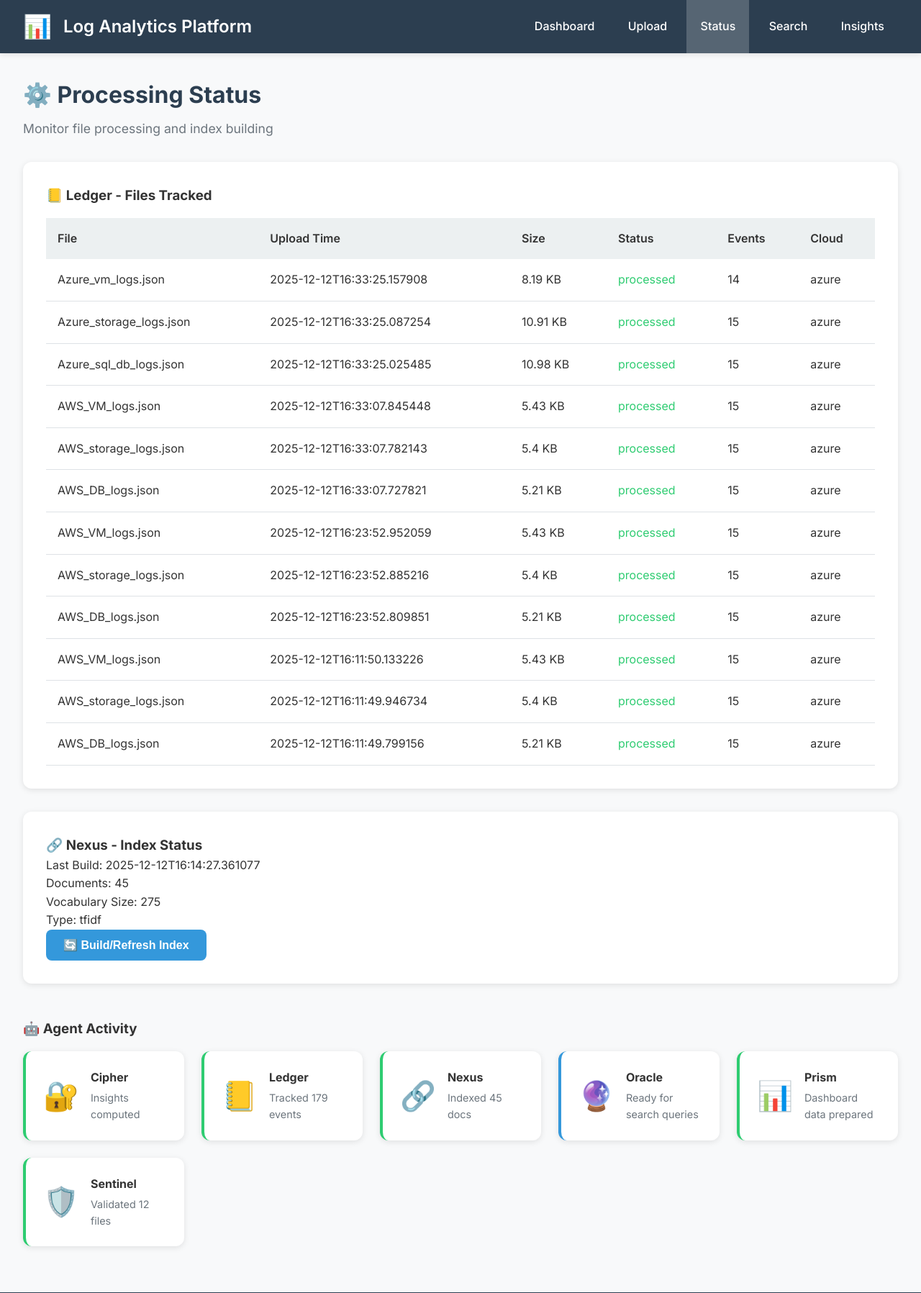
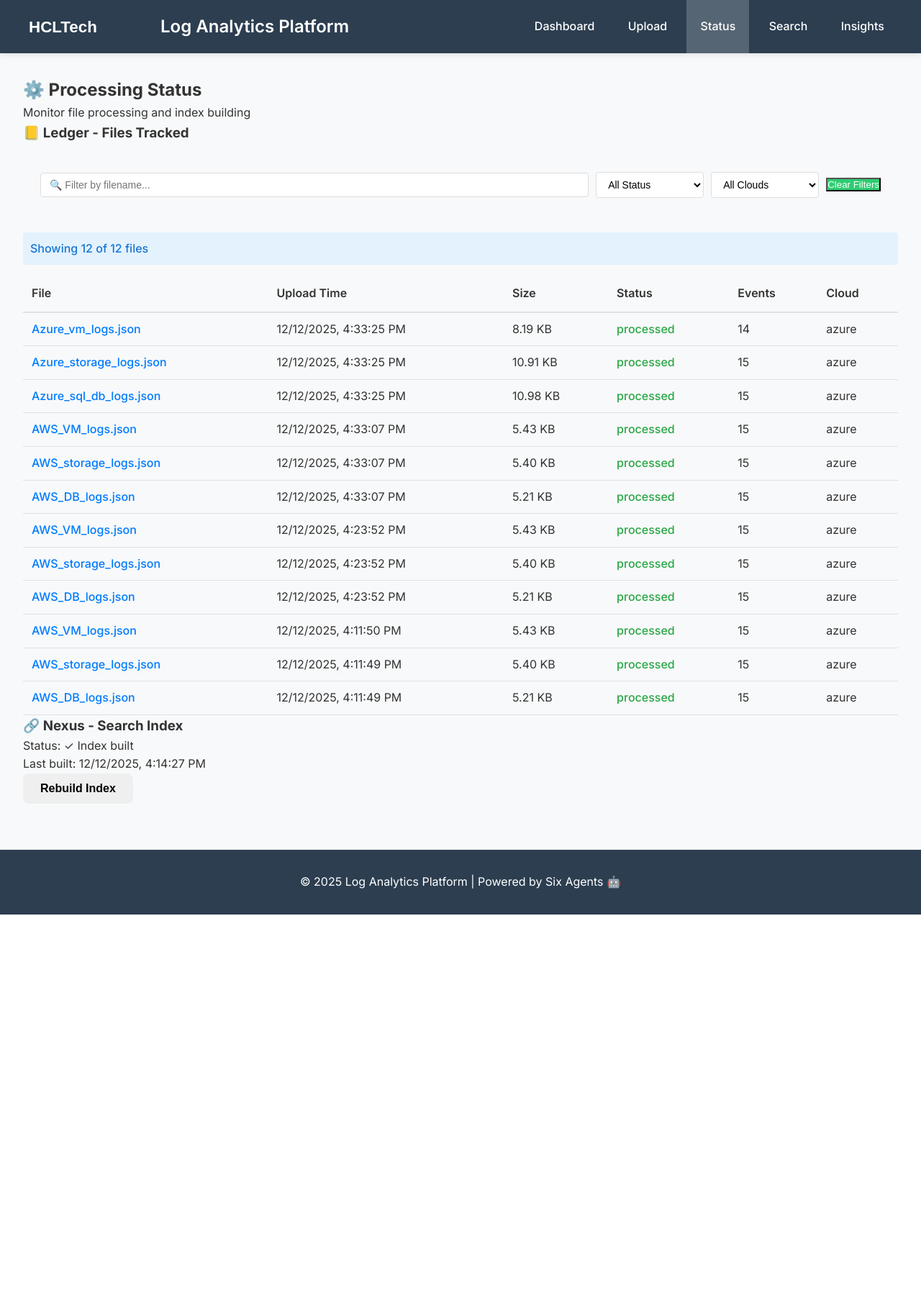
Before and after one commit to AnkitDubey28/loganalyticsPOCPilot, a Flask app: page /status in a window 1280 px wide. Shown: the top 1797 px of the page at 72% size. After the commit the page ends 1271 px from the top, so only its background shows below. Run offline with Flask 2, Linux system fonts and the light colour scheme; data comes from the database, SQL or seed files in the repository.

Commit message:
Enhanced status page with filters, file viewer, and local HCLTech logo - Added /api/files and /api/index/status endpoints for dynamic data loading - Implemented filename, status, and cloud type filters with real-time filtering - Made filenames clickable to view raw log content in new viewer page - Created view_file.html template for displaying log file contents - Added local HCLTech logo SVG for better reliability - Updated CSS styles for filters, file links, and data tables

```diff
--- a/app.py
+++ b/app.py
@@ -217,6 +217,28 @@
     return render_template('status.html', files=files, index_meta=index_meta)
 
 
+@app.route('/view-file/<filename>')
+def view_file(filename):
+    """View raw log file content"""
+    import os
+    raw_path = os.path.join(config.RAW_DIR, filename)
+    processed_path = os.path.join(config.PROCESSED_DIR, filename)
+    file_path = None
+    if os.path.exists(raw_path):
+        file_path = raw_path
+    elif os.path.exists(processed_path):
+        file_path = processed_path
+    if file_path:
+        try:
+            with open(file_path, 'r', encoding='utf-8', errors='ignore') as f:
+                content = f.read()
+            return render_template('view_file.html', filename=filename, content=content)
+        except Exception as e:
+            return jsonify({'error': f'Failed to read file: {str(e)}'}), 500
+    return jsonify({'error': 'File not found'}), 404
+
+
+
 @app.route('/index/build', methods=['POST'])
 def build_index():
     """Build/refresh index with Nexus"""
@@ -290,6 +312,33 @@
         return jsonify({'error': str(e)}), 500
 
 
+
+@app.route('/api/files')
+def api_files():
+    """Get list of all tracked files"""
+    try:
+        files = ledger.list_files()
+        return jsonify({'files': files})
+    except Exception as e:
+        return jsonify({'error': str(e)}), 500
+
+
+@app.route('/api/index/status')
+def api_index_status():
+    """Get index build status"""
+    try:
+        index_meta = ledger.get_latest_index_meta()
+        exists = index_meta is not None
+        last_build = index_meta.get('build_time') if index_meta else None
+        return jsonify({
+            'exists': exists,
+            'last_build': last_build,
+            'doc_count': index_meta.get('doc_count', 0) if index_meta else 0
+        })
+    except Exception as e:
+        return jsonify({'error': str(e)}), 500
+
+
 @app.route('/api/agents')
 def api_agents():
     """Agent activity API"""
--- a/static/css/styles.css
+++ b/static/css/styles.css
@@ -1081,6 +1081,84 @@
     50% { opacity: 0.7; }
 }
 
+/* HCLTech Logo */
+.hcltech-logo {
+    height: 40px;
+    width: auto;
+    margin-right: 15px;
+    filter: brightness(0) invert(1);
+}
+
+/* Filters Container */
+.filters-container {
+    display: flex;
+    gap: 1rem;
+    margin-bottom: 1.5rem;
+    padding: 1.5rem;
+    background: #f8f9fa;
+    border-radius: 8px;
+    flex-wrap: wrap;
+    align-items: center;
+}
+
+.filter-input {
+    flex: 1;
+    min-width: 200px;
+    padding: 0.75rem 1rem;
+    border: 2px solid #dee2e6;
+    border-radius: 6px;
+    font-size: 0.95rem;
+    transition: border-color 0.3s;
+}
+
+.filter-input:focus {
+    outline: none;
+    border-color: var(--primary);
+}
+
+.filter-select {
+    padding: 0.75rem 1rem;
+    border: 2px solid #dee2e6;
+    border-radius: 6px;
+    font-size: 0.95rem;
+    background: white;
+    cursor: pointer;
+    transition: border-color 0.3s;
+}
+
+.filter-select:focus {
+    outline: none;
+    border-color: var(--primary);
+}
+
+.btn-small {
+    padding: 0.75rem 1.5rem;
+    background: #6c757d;
+    color: white;
+    border: none;
+    border-radius: 6px;
+    font-size: 0.9rem;
+    cursor: pointer;
+    transition: background 0.3s;
+}
+
+.btn-small:hover {
+    background: #5a6268;
+}
+
+/* File Link */
+.file-link {
+    color: var(--primary);
+    text-decoration: none;
+    font-weight: 500;
+    transition: color 0.3s;
+}
+
+.file-link:hover {
+    color: #5a67d8;
+    text-decoration: underline;
+}
+
 /* Footer */
 .footer {
     background: var(--dark);
@@ -1089,3 +1167,85 @@
     padding: 2rem;
     margin-top: 4rem;
 }
+
+/* Filters Container */
+.filters-container {
+    display: flex;
+    gap: 10px;
+    margin-top: 15px;
+    flex-wrap: wrap;
+    align-items: center;
+}
+
+.filter-input, .filter-select {
+    padding: 8px 12px;
+    border: 1px solid #ddd;
+    border-radius: 4px;
+    font-size: 14px;
+    background: white;
+    min-width: 150px;
+}
+
+.filter-input:focus, .filter-select:focus {
+    outline: none;
+    border-color: #007bff;
+    box-shadow: 0 0 0 3px rgba(0, 123, 255, 0.1);
+}
+
+.filter-info {
+    padding: 10px;
+    background: #e3f2fd;
+    border-radius: 4px;
+    margin-bottom: 15px;
+    color: #1976d2;
+    font-weight: 500;
+}
+
+.file-link {
+    color: #007bff;
+    text-decoration: none;
+    font-weight: 500;
+}
+
+.file-link:hover {
+    text-decoration: underline;
+    color: #0056b3;
+}
+
+.data-table {
+    width: 100%;
+    border-collapse: collapse;
+    margin-top: 10px;
+}
+
+.data-table th {
+    background: #f8f9fa;
+    padding: 12px;
+    text-align: left;
+    font-weight: 600;
+    border-bottom: 2px solid #dee2e6;
+}
+
+.data-table td {
+    padding: 10px 12px;
+    border-bottom: 1px solid #dee2e6;
+}
+
+.data-table tbody tr:hover {
+    background: #f8f9fa;
+}
+
+.status-success {
+    color: #28a745;
+    font-weight: 500;
+}
+
+.status-warning {
+    color: #ffc107;
+    font-weight: 500;
+}
+
+.status-error {
+    color: #dc3545;
+    font-weight: 500;
+}
--- a/templates/base.html
+++ b/templates/base.html
@@ -11,7 +11,7 @@
     <nav class="navbar">
         <div class="nav-container">
             <div class="nav-brand">
-                <span class="logo">📊</span>
+                <img src="{{ url_for('static', filename='hcltech-logo.svg') }}" alt="HCLTech" class="hcltech-logo">
                 <h1>Log Analytics Platform</h1>
             </div>
             <ul class="nav-menu">
--- a/templates/status.html
+++ b/templates/status.html
@@ -3,133 +3,149 @@
 {% block title %}Processing Status{% endblock %}
 
 {% block content %}
-<div class="page-header">
+<div class="content">
     <h2>⚙️ Processing Status</h2>
     <p>Monitor file processing and index building</p>
-</div>
 
-<div class="status-section">
-    <div class="status-card">
-        <h3>📒 Ledger - Files Tracked</h3>
-        <table class="status-table">
-            <thead>
-                <tr>
-                    <th>File</th>
-                    <th>Upload Time</th>
-                    <th>Size</th>
-                    <th>Status</th>
-                    <th>Events</th>
-                    <th>Cloud</th>
-                </tr>
-            </thead>
-            <tbody>
-                {% for file in files %}
-                <tr>
-                    <td>{{ file.filename }}</td>
-                    <td>{{ file.upload_time }}</td>
-                    <td>{{ (file.size / 1024) | round(2) }} KB</td>
-                    <td class="status-{{ file.status }}">{{ file.status }}</td>
-                    <td>{{ file.event_count }}</td>
-                    <td>{{ file.cloud_type or '-' }}</td>
-                </tr>
-                {% endfor %}
-            </tbody>
-        </table>
+    <div class="card">
+        <div class="card-header">
+            <h3>📒 Ledger - Files Tracked</h3>
+            <div class="filters-container">
+                <input type="text" id="fileNameFilter" class="filter-input" placeholder="🔍 Filter by filename...">
+                <select id="statusFilter" class="filter-select">
+                    <option value="">All Status</option>
+                    <option value="processed">Processed</option>
+                    <option value="processing">Processing</option>
+                    <option value="error">Error</option>
+                </select>
+                <select id="cloudFilter" class="filter-select">
+                    <option value="">All Clouds</option>
+                    <option value="aws">AWS</option>
+                    <option value="azure">Azure</option>
+                    <option value="gcp">GCP</option>
+                    <option value="other">Other</option>
+                </select>
+                <button onclick="clearFilters()" class="btn-secondary">Clear Filters</button>
+            </div>
+        </div>
+        <div class="card-body" id="files-list">
+            <p>Loading files...</p>
+        </div>
     </div>
 
-    <div class="index-card">
-        <h3>🔗 Nexus - Index Status</h3>
-        {% if index_meta %}
-        <div class="index-info">
-            <div class="info-item">
-                <span class="label">Last Build:</span>
-                <span class="value">{{ index_meta.build_time }}</span>
+    <div class="card">
+        <div class="card-header">
+            <h3>🔗 Nexus - Search Index</h3>
+        </div>
+        <div class="card-body">
+            <div id="index-status">
+                <p>Loading index status...</p>
             </div>
-            <div class="info-item">
-                <span class="label">Documents:</span>
-                <span class="value">{{ index_meta.doc_count }}</span>
-            </div>
-            <div class="info-item">
-                <span class="label">Vocabulary Size:</span>
-                <span class="value">{{ index_meta.vocab_size }}</span>
-            </div>
-            <div class="info-item">
-                <span class="label">Type:</span>
-                <span class="value">{{ index_meta.index_type }}</span>
-            </div>
+            <button onclick="rebuildIndex()" class="btn">Rebuild Index</button>
         </div>
-        {% else %}
-        <p class="no-index">No index built yet</p>
-        {% endif %}
+    </div>
 
-        <button id="buildIndexBtn" class="btn btn-primary">🔄 Build/Refresh Index</button>
-        <div id="indexResult" class="result-message"></div>
+    <div id="build-progress" style="display: none;">
+        <div class="progress-bar">
+            <div class="progress-fill" id="progress"></div>
+        </div>
+        <p id="progress-text">Building index...</p>
     </div>
 </div>
 
-<div class="agent-status">
-    <h3>🤖 Agent Activity</h3>
-    <div class="agent-grid" id="agentActivity"></div>
-</div>
-{% endblock %}
+<script>
+let allFiles = [];
 
-{% block scripts %}
-<script>
-document.getElementById('buildIndexBtn').addEventListener('click', async () => {
-    const btn = document.getElementById('buildIndexBtn');
-    const result = document.getElementById('indexResult');
-
-    btn.disabled = true;
-    btn.textContent = '🔄 Building...';
-    result.innerHTML = '<div class="loading">Building index, please wait...</div>';
-
+async function loadFiles() {
     try {
-        const response = await fetch('/index/build', {
-            method: 'POST'
-        });
-
+        const response = await fetch('/api/files');
         const data = await response.json();
-
-        if (data.success) {
-            result.innerHTML = `<div class="success">✅ Index built successfully! Documents: ${data.doc_count}, Vocabulary: ${data.vocab_size}</div>`;
-            setTimeout(() => location.reload(), 2000);
-        } else {
-            result.innerHTML = `<div class="error">❌ Failed: ${data.reason}</div>`;
-        }
+        allFiles = data.files || [];
+        renderFilteredFiles();
     } catch (error) {
-        result.innerHTML = `<div class="error">❌ Error: ${error.message}</div>`;
-    } finally {
-        btn.disabled = false;
-        btn.textContent = '🔄 Build/Refresh Index';
-    }
-});
-
-// Load agent activity
-async function loadAgentActivity() {
-    try {
-        const response = await fetch('/api/agents');
-        const agents = await response.json();
-
-        const container = document.getElementById('agentActivity');
-        container.innerHTML = '';
-
-        for (const [name, info] of Object.entries(agents)) {
-            const div = document.createElement('div');
-            div.className = `agent-item agent-${info.status}`;
-            div.innerHTML = `
-                <span class="agent-icon">${info.icon}</span>
-                <div>
-                    <strong>${name}</strong>
-                    <p>${info.work}</p>
-                </div>
-            `;
-            container.appendChild(div);
-        }
-    } catch (error) {
-        console.error('Failed to load agent activity:', error);
+        document.getElementById('files-list').innerHTML = '<p class="error">Failed to load files</p>';
     }
 }
 
-loadAgentActivity();
+function renderFilteredFiles() {
+    const container = document.getElementById('files-list');
+    const nameFilter = document.getElementById('fileNameFilter').value.toLowerCase();
+    const statusFilter = document.getElementById('statusFilter').value;
+    const cloudFilter = document.getElementById('cloudFilter').value;
+
+    let filtered = allFiles.filter(f => {
+        const matchName = !nameFilter || f.filename.toLowerCase().includes(nameFilter);
+        const matchStatus = !statusFilter || f.status === statusFilter;
+        const matchCloud = !cloudFilter || (f.cloud_type || 'other') === cloudFilter;
+        return matchName && matchStatus && matchCloud;
+    });
+
+    if (filtered.length === 0) {
+        container.innerHTML = '<p>No files match the filters.</p>';
+        return;
+    }
+
+    let html = `<div class="filter-info">Showing ${filtered.length} of ${allFiles.length} files</div><table class="data-table"><thead><tr><th>File</th><th>Upload Time</th><th>Size</th><th>Status</th><th>Events</th><th>Cloud</th></tr></thead><tbody>`;
+
+    filtered.forEach(f => {
+        const statusClass = f.status === 'processed' ? 'status-success' : f.status === 'processing' ? 'status-warning' : 'status-error';
+        html += `<tr>
+            <td><a href="/view-file/${encodeURIComponent(f.filename)}" class="file-link" target="_blank">${f.filename}</a></td>
+            <td>${new Date(f.upload_time).toLocaleString()}</td>
+            <td>${(f.size / 1024).toFixed(2)} KB</td>
+            <td><span class="${statusClass}">${f.status}</span></td>
+            <td>${f.event_count || 0}</td>
+            <td>${f.cloud_type || 'unknown'}</td>
+        </tr>`;
+    });
+
+    html += '</tbody></table>';
+    container.innerHTML = html;
+}
+
+function clearFilters() {
+    document.getElementById('fileNameFilter').value = '';
+    document.getElementById('statusFilter').value = '';
+    document.getElementById('cloudFilter').value = '';
+    renderFilteredFiles();
+}
+
+document.getElementById('fileNameFilter').addEventListener('input', renderFilteredFiles);
+document.getElementById('statusFilter').addEventListener('change', renderFilteredFiles);
+document.getElementById('cloudFilter').addEventListener('change', renderFilteredFiles);
+
+async function loadIndexStatus() {
+    try {
+        const response = await fetch('/api/index/status');
+        const data = await response.json();
+        document.getElementById('index-status').innerHTML = `
+            <p>Status: ${data.exists ? '✓ Index built' : '⚠ No index'}</p>
+            ${data.last_build ? `<p>Last built: ${new Date(data.last_build).toLocaleString()}</p>` : ''}
+        `;
+    } catch (error) {
+        document.getElementById('index-status').innerHTML = '<p class="error">Failed to load index status</p>';
+    }
+}
+
+async function rebuildIndex() {
+    document.getElementById('build-progress').style.display = 'block';
+    try {
+        const response = await fetch('/index/build', { method: 'POST' });
+        const data = await response.json();
+        if (data.success) {
+            alert('Index rebuilt successfully!');
+            loadIndexStatus();
+        } else {
+            alert('Failed to rebuild index: ' + data.reason);
+        }
+    } catch (error) {
+        alert('Error rebuilding index');
+    }
+    document.getElementById('build-progress').style.display = 'none';
+}
+
+loadFiles();
+loadIndexStatus();
+setInterval(loadFiles, 5000);
 </script>
 {% endblock %}
```
Also changed, not shown: templates/view_file.html (added, +46 -0 lines), static/hcltech-logo.svg (added).
